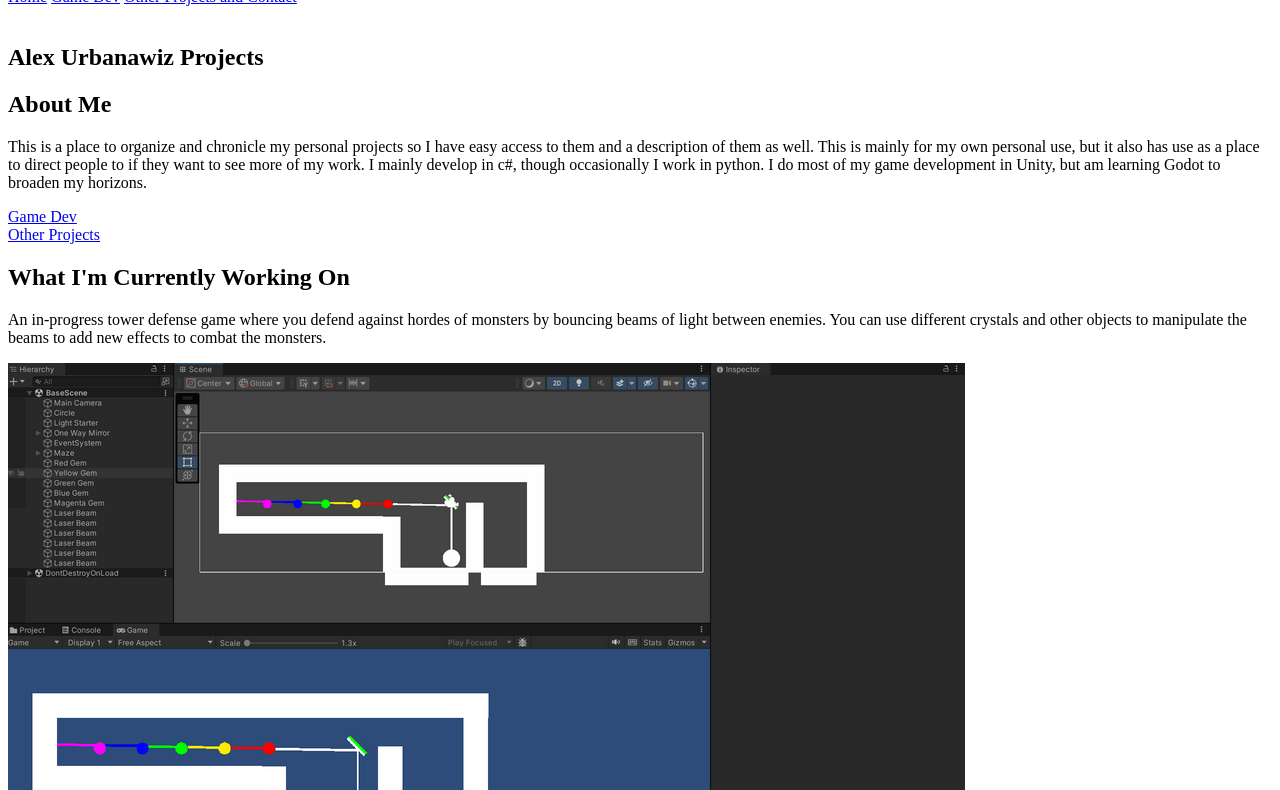
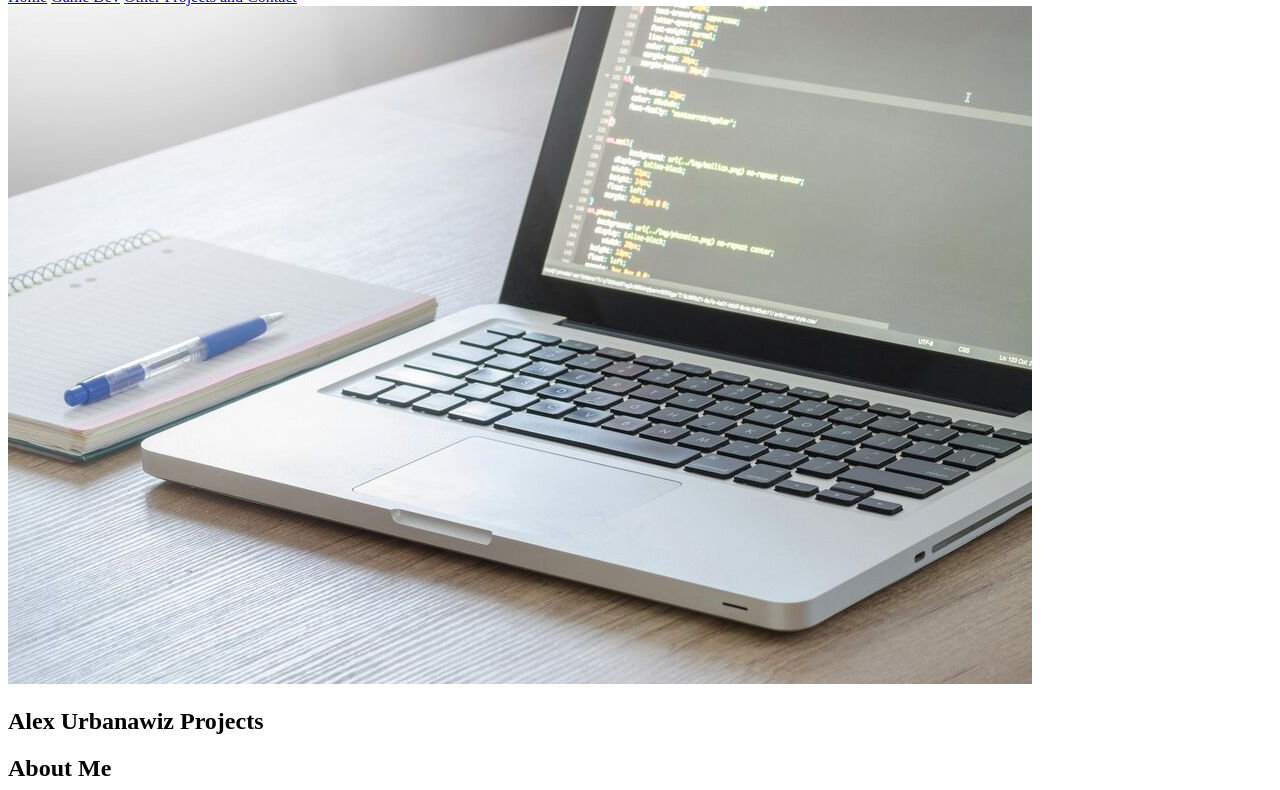
Before and after one commit to AlexUrbanawiz/wdd130, a plain HTML site: page project-site/index.html in a window 1280 px wide. Shown: the part 224-1014 px from the top of the page. Drawn offline with Linux system fonts and the light colour scheme; files whose address does not match are found by name.

Commit message:
Personal Site HTML Done

```diff
--- a/project-site/index.html
+++ b/project-site/index.html
@@ -19,7 +19,7 @@
     </header>
     <div id="hero">
         <div id="hero-box">
-            <img id="hero-img" src="images/hero.png" alt="">
+            <img id="hero-img" src="images/banner-image.jpg" alt="">
         </div>
         <section id="hero-msg">
             <h1 class="title">Alex Urbanawiz Projects</h1>
```
Also changed, not shown: project-site/images/banner-image.jpg (added).
